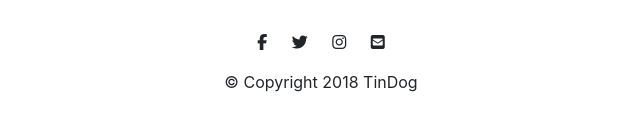
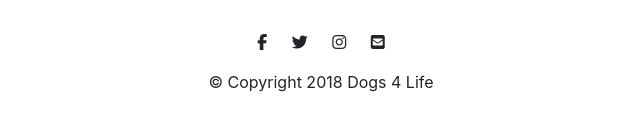
Before and after one commit to sidharth000/sample-startup-website, a plain HTML site: page index.html in a window 1280 px wide. Shown: the part 3127-3257 px from the top of the page, 319-959 px from the left. Drawn offline with nearby package versions, Linux system fonts and the light colour scheme.

Commit message:
Update index.html

```diff
--- a/index.html
+++ b/index.html
@@ -197,7 +197,7 @@
     <i class="sicon fab fa-twitter"></i>
     <i class="sicon fab fa-instagram"></i>
     <i class="sicon fas fa-envelope-square"></i>
-    <p>© Copyright 2018 TinDog</p>
+    <p>© Copyright 2018 Dogs 4 Life</p>
 
   </footer>
 
```
